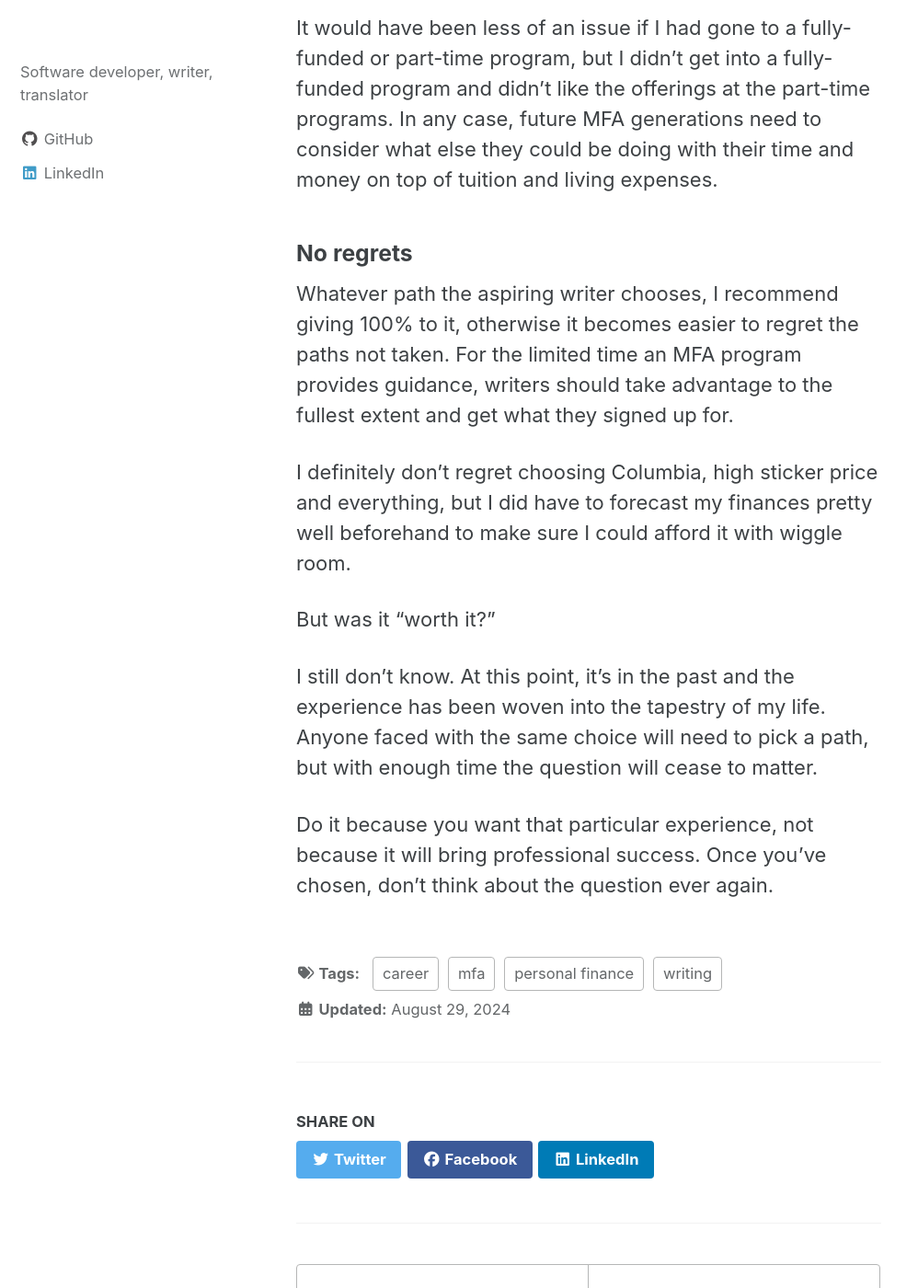
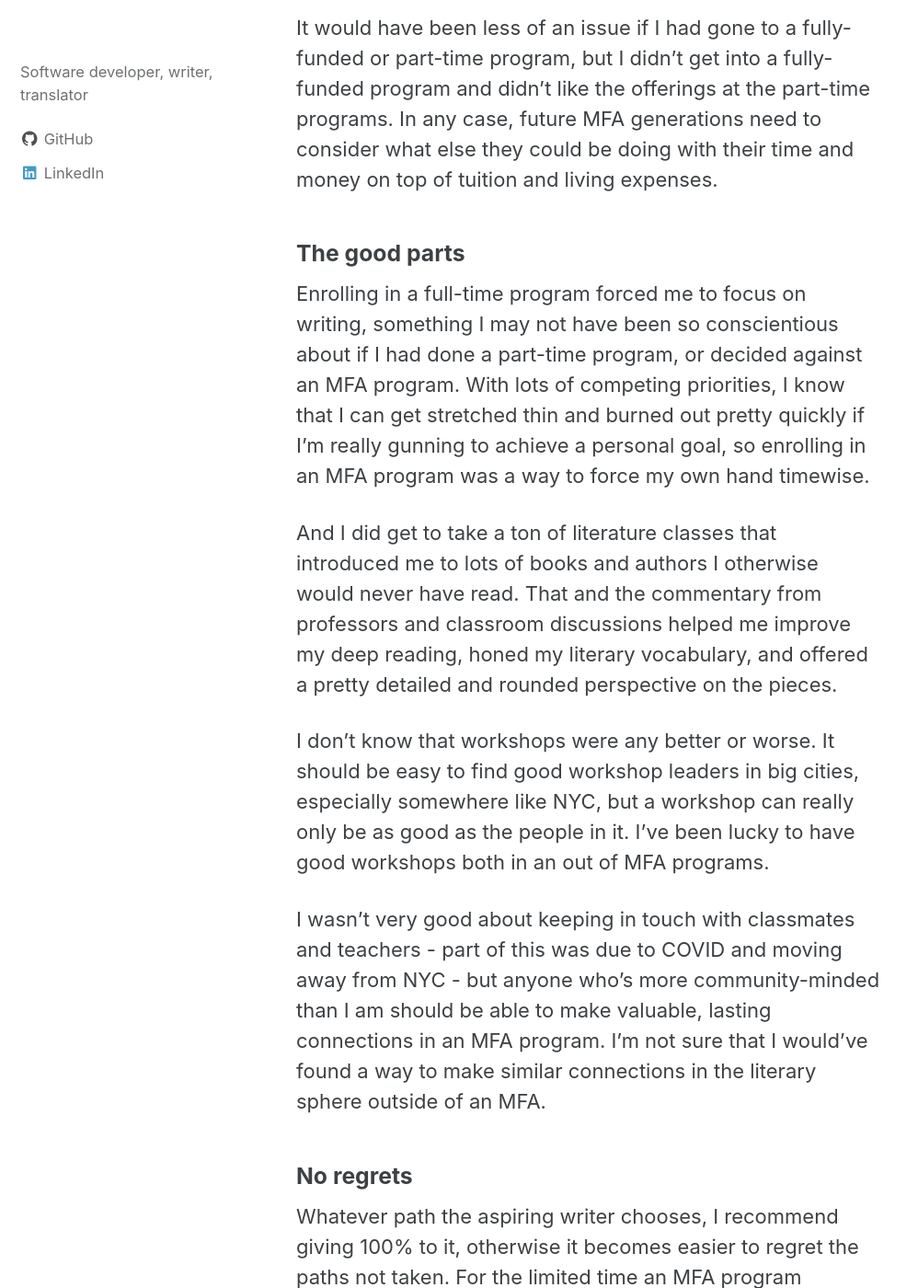
Before and after one commit to jgerace/jgerace.github.io, a Jekyll site: the page built from _posts/2024-08-29-worth-of-an-mfa-program.md, in a window 1280 px wide and 1400 px high, scrolled down 3707 px. Shown: the whole window at 92% size, without its empty margins (0-998 px from the left). Built offline with Jekyll 4.4.1, drawn with Linux system fonts in a browser that asks for light colours; cached includes are drawn as plain includes; some of the changed text lies outside the part shown.

Commit message:
Update MFA post (#7)

```diff
--- a/_posts/2024-08-29-worth-of-an-mfa-program.md
+++ b/_posts/2024-08-29-worth-of-an-mfa-program.md
@@ -48,6 +48,16 @@ With my $100k tuition, I could have taken a much lower mortgage, or invested for
 
 It would have been less of an issue if I had gone to a fully-funded or part-time program, but I didn't get into a fully-funded program and didn't like the offerings at the part-time programs. In any case, future MFA generations need to consider what else they could be doing with their time and money on top of tuition and living expenses.
 
+### The good parts
+
+Enrolling in a full-time program forced me to focus on writing, something I may not have been so conscientious about if I had done a part-time program, or decided against an MFA program. With lots of competing priorities, I know that I can get stretched thin and burned out pretty quickly if I'm really gunning to achieve a personal goal, so enrolling in an MFA program was a way to force my own hand timewise.
+
+And I did get to take a ton of literature classes that introduced me to lots of books and authors I otherwise would never have read. That and the commentary from professors and classroom discussions helped me improve my deep reading, honed my literary vocabulary, and offered a pretty detailed and rounded perspective on the pieces.
+
+I don't know that workshops were any better or worse. It should be easy to find good workshop leaders in big cities, especially somewhere like NYC, but a workshop can really only be as good as the people in it. I've been lucky to have good workshops both in an out of MFA programs.
+
+I wasn't very good about keeping in touch with classmates and teachers - part of this was due to COVID and moving away from NYC - but anyone who's more community-minded than I am should be able to make valuable, lasting connections in an MFA program. I'm not sure that I would've found a way to make similar connections in the literary sphere outside of an MFA.
+
 ### No regrets
 
 Whatever path the aspiring writer chooses, I recommend giving 100% to it, otherwise it becomes easier to regret the paths not taken. For the limited time an MFA program provides guidance, writers should take advantage to the fullest extent and get what they signed up for.
```
